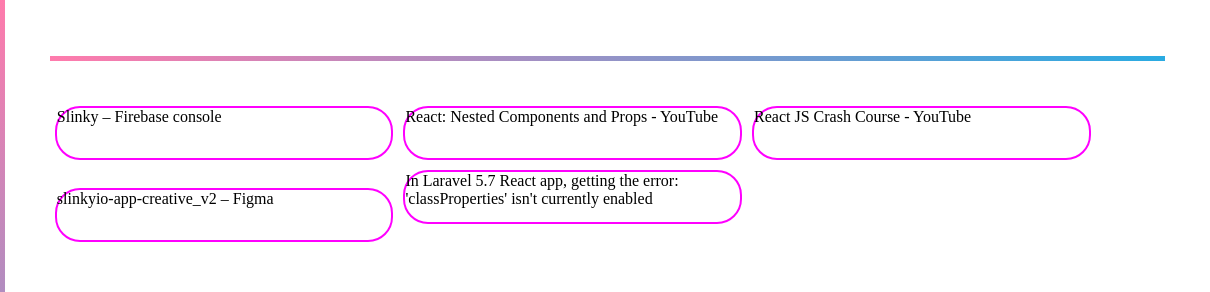
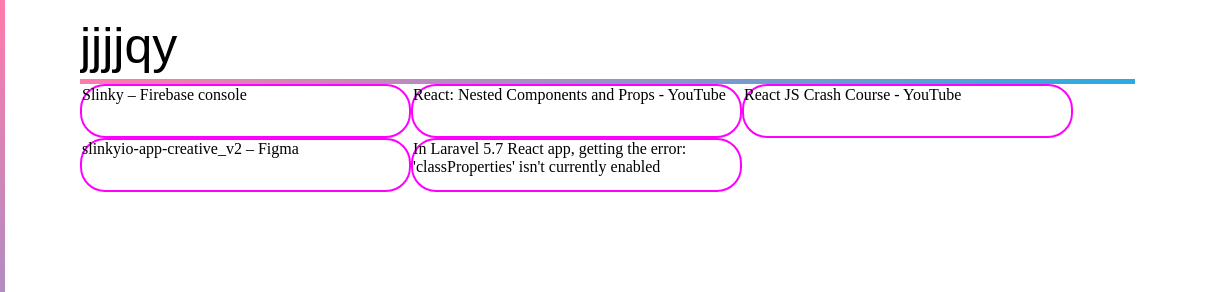
Before and after one commit to SamSeabourn/Slinky, a React app in the folder tab/: page / in a window 1280 px wide. Shown: the top 292 px of the page, 70-1280 px from the left. Built offline with nearby package versions, Linux system fonts and the light colour scheme.

Commit message:
bout to add flexbox grids

```diff
--- a/tab/app/components/BookmarkContainer.Js
+++ b/tab/app/components/BookmarkContainer.Js
@@ -3,7 +3,7 @@
 
 const SearchBar = () =>
     <div>
-        <input className="slinkySearch" type="text" contentEditable="true"></input>
+        <input className="slinkySearch" type="text" value="jjjjqy" contentEditable="true"></input>
     </div>;
 
 
--- a/tab/app/index.css
+++ b/tab/app/index.css
@@ -13,6 +13,7 @@
 
 .bookmarkcontainer-flexbox {
     flex: 1;
+    padding: 1vw 75px
 
 }
 
@@ -28,17 +29,15 @@
 
 .search-area {
     height:80px;
-    margin: 0 3.5vw;
-    margin-top: 10px;
 }
 
 .search-area input {
-    height: 46px;
-    width: 100%;
+    height: 66px;
     border: none;
     font-size: 50px;
     padding: 0px;
     outline-style: none;
+    width: 100%;
     box-shadow: none;
     border-color: transparent;
     border-right: 1px solid transparent;
@@ -49,14 +48,13 @@
     height: 5px;
     background: rgb(41,171,226);
     background: linear-gradient(240deg, rgba(41,171,226,1) 0%, rgba(255,123,172,1) 100%);
-    margin-bottom: 40px;
+    position: relative;
 }
 
 .search-area .bookmark {
-    display: inline-block;
-    width: 30%;
+    display: inline-flex;
+    width: 31%;
     height: 50px;
     border: 2px solid magenta;
     border-radius: 25px;
-    margin: 5px
 }
```
